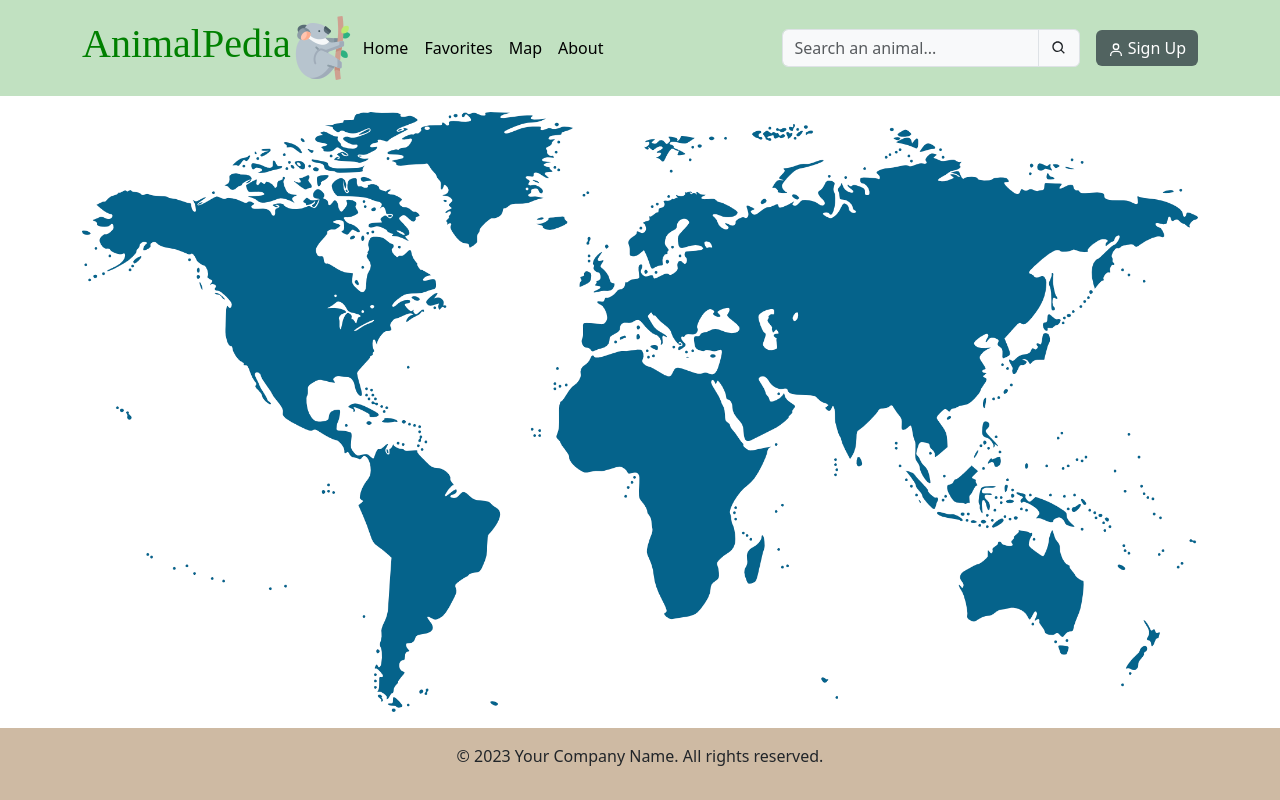
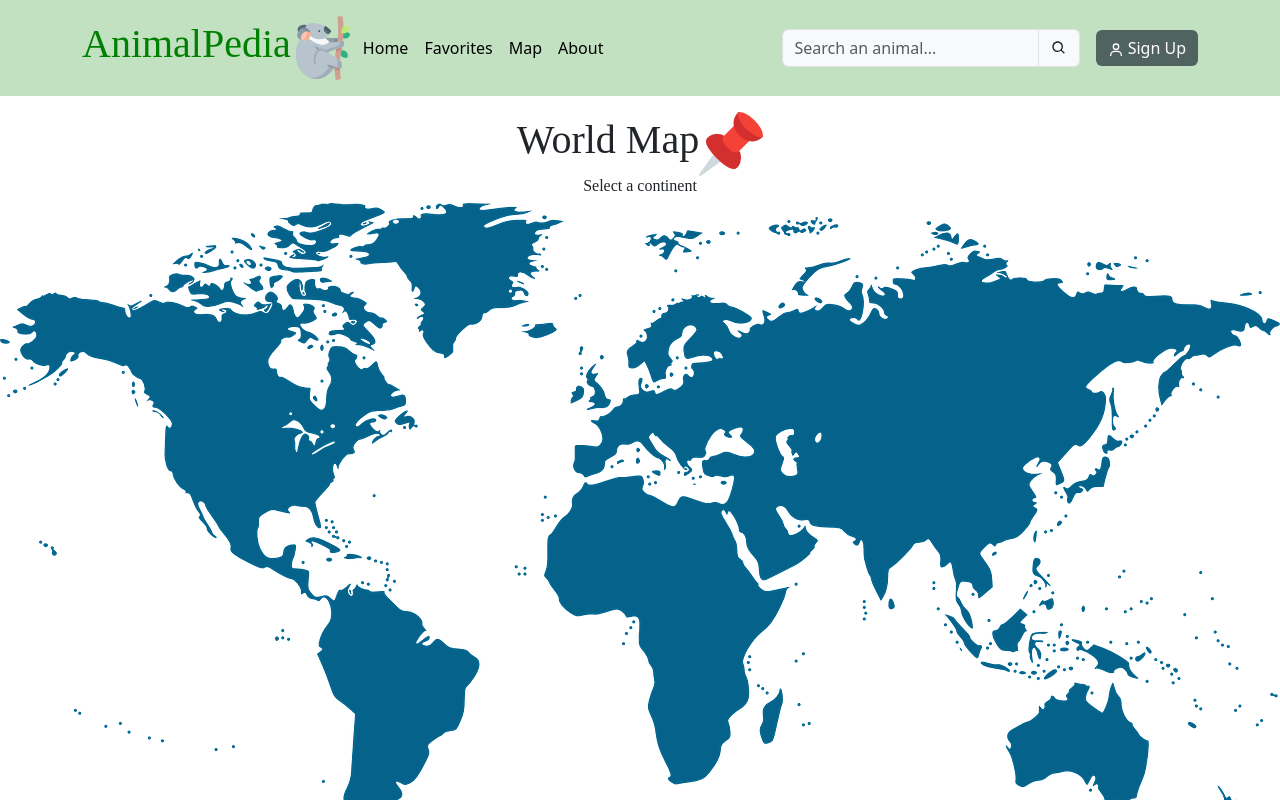
Before and after one commit to andreastr99/AnimalPedia, a React (Create React App) app in the folder animalpedia-app/: page /map in a window 1280 px wide. Shown: the top 800 px of the page. Built offline with nearby package versions, Linux system fonts and the light colour scheme.

Commit message:
map functionality

```diff
--- a/animalpedia-app/src/pages/MapPage.js
+++ b/animalpedia-app/src/pages/MapPage.js
@@ -1,16 +1,45 @@
-import React from 'react'
+import React, { useState, useEffect } from 'react'
 
 import Header from '../components/Header'
 import Footer from '../components/Footer'
 import map from '../assets/map.png'
 
+import pin from '../assets/pin.png'
 const MapPage = () => {
+
+    const [selectedContinent, setSelectedContinent] = useState('')
+
+    const handleContinentClick = (continent) => {
+        setSelectedContinent(prevData => ({...prevData, continent}))
+      };
+
+      useEffect(() => {
+        console.log("Selected Continent:", selectedContinent);
+      }, [selectedContinent]);
+
     return (
-        <div className='text-center'>
+        <>
             <Header />
-            <img className='container m-3' src={map} alt='world map'/>
+            <div style={{ fontFamily: "Lucida Handwriting" }}>
+                <div className='d-flex justify-content-center align-items-center mt-3'>
+                    <h1 >World Map</h1>
+                    <img src={pin} alt='pin' />
+                </div>
+                <h6 className='d-flex justify-content-center' >Select a continent</h6>
+                <div className='d-flex justify-content-center'>
+                    <img src={map} alt='world map' useMap='#worldmap'  style={{ maxWidth: '100%', height: 'auto' }} />
+                    <map name="worldmap">
+                        <area onClick={(e) =>  {e.preventDefault(); handleContinentClick('North America')}} alt="north-america" title="north-america" coords="14,96,71,84,98,94,144,86,154,54,202,24,257,8,302,0,543,6,568,20,552,75,527,103,481,118,449,157,434,212,412,242,382,264,378,309,371,341,325,364,263,376,45,289,1,201,-1,124"  shape="poly"  style={{ cursor: 'pointer' }}/>
+                        <area onClick={(e) =>  {e.preventDefault(); handleContinentClick('South America')}} alt="south-america" title="south-america" coords="276,394,331,372,358,372,401,375,422,403,449,423,479,442,480,481,472,527,451,565,426,586,411,600,391,627,409,654,407,680,377,687,331,676,323,523,271,436"  shape="poly"  style={{ cursor: 'pointer' }}/>
+                        <area onClick={(e) =>  {e.preventDefault(); handleContinentClick('Africa')}} alt="africa" title="africa" coords="551,304,585,280,617,270,638,274,665,285,680,291,710,291,723,304,731,332,740,354,754,367,760,380,783,382,794,393,791,422,819,535,800,551,745,581,704,595,665,588,543,414,523,356" shape="poly"  style={{ cursor: 'pointer' }}/>
+                        <area onClick={(e) =>  {e.preventDefault(); handleContinentClick('Oceania')}} alt="oceania" title="oceania" coords="978,480,1053,425,1134,428,1196,452,1273,484,1277,677,1050,681,974,558"  shape="poly"  style={{ cursor: 'pointer' }}/>
+                        <area onClick={(e) =>  {e.preventDefault(); handleContinentClick('Europe')}} alt="europe" title="europe" coords="515,114,595,53,663,17,729,24,758,69,780,170,779,248,748,282,689,284,655,274,609,267,572,280" shape="poly"  style={{ cursor: 'pointer' }}/>
+                        <area onClick={(e) =>  {e.preventDefault(); handleContinentClick('Asia')}} alt="asia" title="asia" coords="755,15,1266,5,1275,382,1249,455,1129,407,1097,413,1051,419,1018,448,993,452,974,467,933,472,814,392,792,372,769,376,747,350,740,316,747,293,782,252,786,169" shape="poly"  style={{ cursor: 'pointer' }}/>
+                    </map>
+                </div>
+            </div>
             <Footer />
-        </div>
+        </>
     )
 }
 
```
Also changed, not shown: animalpedia-app/src/assets/map.png, animalpedia-app/src/assets/pin.png (added).
